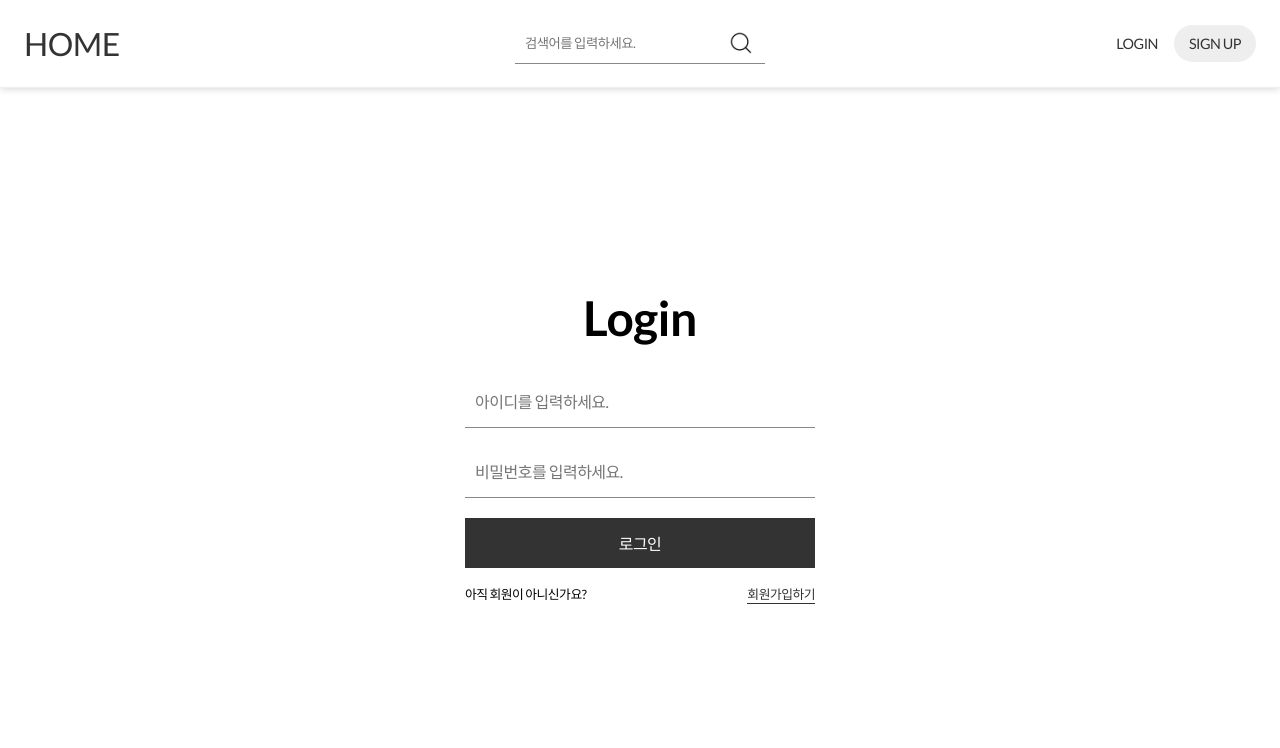
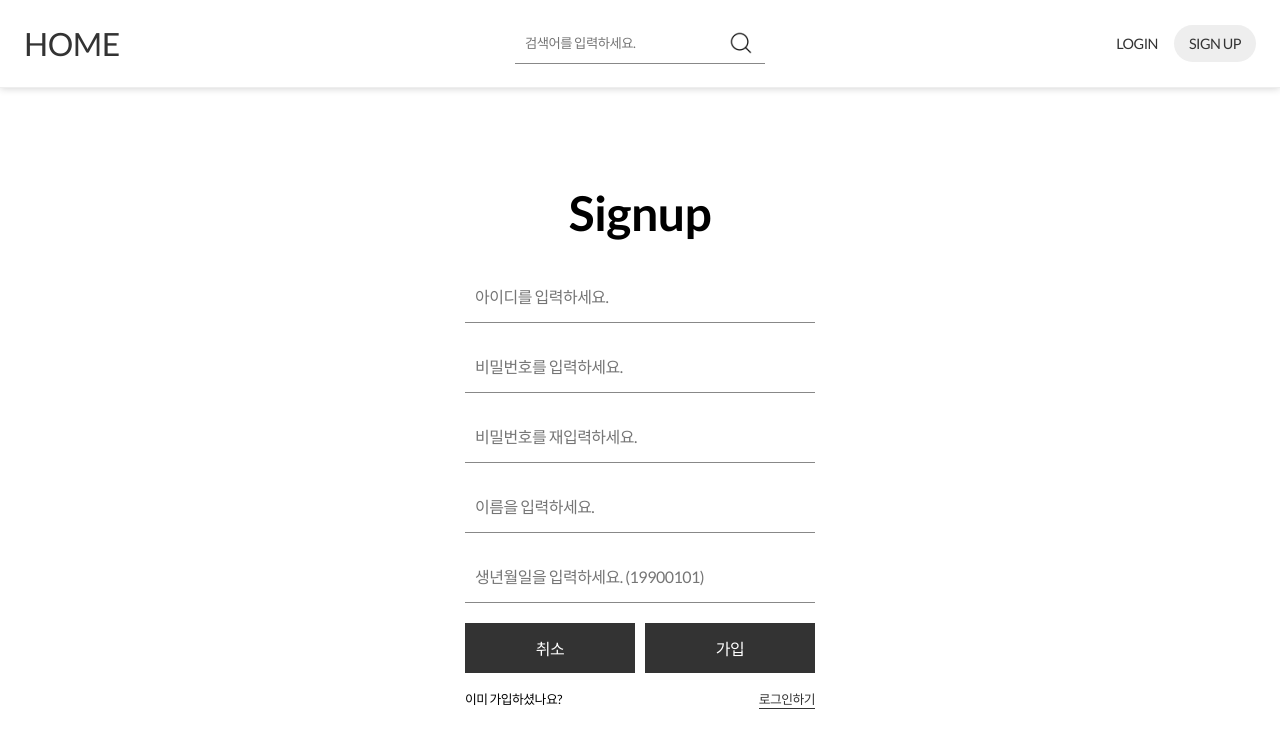
Before and after one commit to devpma/mini-project, a React (Create React App) app: page /search in a window 1280 px wide. Both pictures are taken after a click on the button "LOGIN". Shown: the top 748 px of the page. Built offline with nearby package versions, Linux system fonts and the light colour scheme; no server answers.

Commit message:
mission 4

```diff
--- a/src/App.css
+++ b/src/App.css
@@ -46,6 +46,7 @@ li {
   display: flex;
   flex-direction: column;
   text-align: center;
+  margin: 0 auto;
 }
 @keyframes rotation {
   0% {
--- a/src/components/MovieCard.css
+++ b/src/components/MovieCard.css
@@ -15,6 +15,13 @@
   font-size: 0;
   overflow: hidden;
 }
+
+.list-box .img.empty {
+  background: #eee;
+  height: 0;
+  padding-bottom: 150%;
+}
+
 .list-box p {
   margin: 0;
 }
--- a/src/components/MovieCard.js
+++ b/src/components/MovieCard.js
@@ -29,6 +29,7 @@ const MovieCard = ({ id, title, score, img }) => {
         const parsedWish = JSON.parse(cachedWish); // 캐시된 데이터가 있으면 이를 파싱하여 isWish와 wishlistDocId 상태를 설정
         setIsWish(parsedWish.isWish);
         setWishlistDocId(parsedWish.wishlistDocId);
+        console.log("캐시된 데이터 사용:", parsedWish); // 로그 추가
         return; // 캐시된 데이터가 있으면 Firestore에서 데이터를 가져오지 않고 함수가 종료
       }
 
@@ -48,6 +49,7 @@ const MovieCard = ({ id, title, score, img }) => {
             `wishlist-${user.uid}-${id}`,
             JSON.stringify({ isWish: true, wishlistDocId: docId }) // 이 데이터를 로컬 저장소에 캐시
           );
+          console.log("Firestore 데이터 사용: 위시리스트에 있음"); // 로그 추가
           //해당 영화가 위시리스트에 없는 경우
         } else {
           setIsWish(false); // 해당 영화가 위시리스트에 없음을 나타내는 상태를 설정
@@ -56,6 +58,7 @@ const MovieCard = ({ id, title, score, img }) => {
             `wishlist-${user.uid}-${id}`,
             JSON.stringify({ isWish: false, wishlistDocId: null }) // 이 상태를 로컬 저장소에 캐시
           );
+          console.log("Firestore 데이터 사용: 위시리스트에 없음"); // 로그 추가
         }
       } catch (error) {
         console.error("Error fetching wishlist status:", error);
@@ -102,6 +105,7 @@ const MovieCard = ({ id, title, score, img }) => {
           JSON.stringify(cachedWishlist)
         );
         window.dispatchEvent(new Event("wishlist-update")); // "wishlist-update"라는 커스텀 이벤트를 디스패치
+        console.log("위시리스트에 추가됨:", docRef.id); // 로그 추가
       } catch (error) {
         console.error("Error adding to wishlist:", error);
         setIsWish(false); // 호출하여 추가되지 않았음을 나타내는 상태를 설정
@@ -109,7 +113,7 @@ const MovieCard = ({ id, title, score, img }) => {
     }
   };
 
-  // 사용자가 위시리스트에서 특정 영화를 제거하는 기능을 구
+  // 사용자가 위시리스트에서 특정 영화를 제거하는 기능을 구현
   const removeFromWishlist = async () => {
     if (user && wishlistDocId) {
       try {
@@ -128,6 +132,7 @@ const MovieCard = ({ id, title, score, img }) => {
           JSON.stringify(updatedWishlist)
         ); // 업데이트된 위시리스트 데이터를 JSON 문자열로 변환하여 로컬 저장소에 저장
         window.dispatchEvent(new Event("wishlist-update")); // "wishlist-update"라는 커스텀 이벤트를 디스패치 // 위시리스트가 업데이트되었음을 애플리케이션의 다른 부분에 알림
+        console.log("위시리스트에서 제거됨:", wishlistDocId); // 로그 추가
       } catch (error) {
         console.error("Error removing from wishlist:", error);
         setIsWish(true); // 삭제되지 않았음을 나타내는 상태를 설정
@@ -147,6 +152,9 @@ const MovieCard = ({ id, title, score, img }) => {
 
   return (
     <div className="list-box">
+      {img === null ? (
+        <div className="img empty"></div>
+      ) : (
         <div className="img">
           <img
             src={`${imgBasePath}${img}`}
@@ -154,6 +162,7 @@ const MovieCard = ({ id, title, score, img }) => {
             onClick={() => navigate(`/${id}`)}
           />
         </div>
+      )}
       <div className="info">
         <p className="title">{title}</p>
         <p className="score">⭐️ {score}</p>
--- a/src/components/NavBar.css
+++ b/src/components/NavBar.css
@@ -71,7 +71,19 @@
 
 .logged-in .user-icon {
   font-size: 0;
+  display: flex;
+  align-items: center;
 }
+.logged-in .user-icon img {
+  max-width: 36px;
+  border-radius: 100%;
+  overflow: hidden;
+}
+.logged-in .user-icon .user-name {
+  font-size: 0.8rem;
+  margin-left: 0.8rem;
+}
+
 .logged-in-dropdown {
   position: absolute;
   background: #fff;
@@ -86,6 +98,18 @@
   flex-direction: column;
   opacity: 0;
   transition: all 0.2s;
+}
+.logged-in-dropdown:before {
+  content: "";
+  display: inline-flex;
+  width: 14px;
+  height: 14px;
+  background: url(../../public/images/icon-arw.png) no-repeat 50%;
+  background-size: cover;
+  position: absolute;
+  top: -13px;
+  right: 10px;
+  z-index: 1;
 }
 
 .logged-in-dropdown button {
@@ -166,6 +190,7 @@
 .nav-menu .menu li a {
   display: block;
 }
+.nav-menu .menu li button:after,
 .nav-menu .menu li a:after {
   content: "";
   display: inline-block;
@@ -178,6 +203,7 @@
   top: 0;
   transition: all 0.2s;
 }
+.nav-menu .menu li:hover button:after,
 .nav-menu .menu li:hover a:after {
   right: 10px;
 }
@@ -187,6 +213,23 @@
   margin-left: 0;
   margin-top: 2rem;
 }
+
+.nav-menu .user-info {
+  font-size: 1rem;
+  margin-bottom: 3rem;
+}
+.nav-menu .user-info img {
+  max-width: 36px;
+  border-radius: 100%;
+  overflow: hidden;
+}
+.nav-menu .user-info span {
+  font-size: 1.5rem;
+}
+.nav-menu .user-info span span {
+  font-weight: bold;
+}
+
 @media screen and (max-width: 768px) {
   .navbar-logo a {
     font-size: 1.5rem;
--- a/src/components/NavBar.js
+++ b/src/components/NavBar.js
@@ -1,5 +1,5 @@
-import React, { useState } from "react";
-import { Link, useNavigate, useLocation } from "react-router-dom";
+import React, { useEffect, useState } from "react";
+import { Link, useNavigate, useLocation, useParams } from "react-router-dom";
 import "./NavBar.css";
 import { getAuth, signOut } from "firebase/auth";
 import { app } from "../firebase"; // firebase.js에서 auth를 가져옵니다
@@ -13,6 +13,15 @@ const NavBar = ({ handleDarkMode }) => {
   const [isActive, setIsActive] = useState(false);
   const navigate = useNavigate();
   const { pathname } = useLocation();
+  const { params } = useParams();
+
+  const emailCut = () => {
+    if (user.reloadUserInfo.email) {
+      const email = user.reloadUserInfo.email;
+      const username = email.split("@")[0];
+      return username;
+    }
+  };
 
   const handleSearch = (e) => {
     const value = e.target.value;
@@ -23,6 +32,12 @@ const NavBar = ({ handleDarkMode }) => {
       navigate(`/`);
     }
   };
+
+  useEffect(() => {
+    if (pathname === "/") {
+      setSearch("");
+    }
+  }, [pathname]);
 
   const handleMenuSearch = (e) => {
     const value = e.target.value;
@@ -76,7 +91,11 @@ const NavBar = ({ handleDarkMode }) => {
         ) : (
           <div className="logged-in">
             <p className="user-icon">
-              <img src="/images/icon-user.png" alt="user icon" />
+              {user && user.photoURL ? (
+                <img src={user.photoURL} alt="" />
+              ) : (
+                <p className="user-name">{emailCut()} 님 어서오세요!</p>
+              )}
             </p>
             <div className="logged-in-dropdown">
               <button onClick={handleLogout}>SIGN OUT</button>
@@ -103,6 +122,20 @@ const NavBar = ({ handleDarkMode }) => {
             </li>
           </ul>
         ) : (
+          <>
+            <p class="user-info">
+              {user && user.photoURL ? (
+                <img src={user.photoURL} alt="" />
+              ) : (
+                <>
+                  <span>
+                    <strong>{emailCut()}</strong> 님
+                  </span>
+                  <br />
+                </>
+              )}
+              어서오세요!
+            </p>
             <ul className="menu">
               <li>
                 <button onClick={handleLogout}>SIGN OUT</button>
@@ -113,6 +146,7 @@ const NavBar = ({ handleDarkMode }) => {
                 </button>
               </li>
             </ul>
+          </>
         )}
         <div className="search-wrap">
           <input
--- a/src/page/Login/page.js
+++ b/src/page/Login/page.js
@@ -1,65 +1,123 @@
 import React, { useState } from "react";
 import { useNavigate } from "react-router-dom";
-import { getAuth, signInWithEmailAndPassword } from "firebase/auth";
-import { app } from "../../firebase"; // Firebase 초기화 설정 경로
-import { useAuth } from "../../components/AuthContext"; // AuthContext 경로를 맞게 수정
+import { createUserWithEmailAndPassword } from "firebase/auth";
+import { auth, db } from "../../firebase"; // firebase.js에서 auth와 db를 가져옴
+import { collection, addDoc } from "firebase/firestore"; // Firestore 함수 가져오기
 import "./style.css";
 
-const Login = () => {
+const Signup = () => {
+  const [userId, setUserId] = useState("");
+  const [password, setPassword] = useState("");
+  const [checkPassword, setCheckPassword] = useState("");
+  const [username, setUsername] = useState("");
+  const [birth, setBirth] = useState("");
+  const [errors, setErrors] = useState({});
+  const [success, setSuccess] = useState(false);
   const navigate = useNavigate();
-  const auth = getAuth(app);
-  const { user } = useAuth();
-  const [email, setEmail] = useState("");
-  const [password, setPassword] = useState("");
-  const [error, setError] = useState("");
+
+  const validate = () => {
+    const newErrors = {};
+    if (!userId) {
+      newErrors.userId = "아이디를 입력하세요. (test@email.com)";
+    } else if (!/\S+@\S+\.\S+/.test(userId)) {
+      newErrors.userId = "유효한 아이디를 입력하세요.";
+    }
+    if (!password) {
+      newErrors.password = "비밀번호를 입력하세요.";
+    } else if (password.length < 6) {
+      newErrors.password = "비밀번호는 최소 6자 이상이어야 합니다.";
+    }
+    if (password !== checkPassword) {
+      newErrors.checkPassword = "비밀번호는 일치해야합니다.";
+    }
+    if (!birth || birth.length !== 8) {
+      newErrors.birth = "정확한 생년월일을 입력해 주세요. (8자리)";
+    }
+    setErrors(newErrors);
+    return Object.keys(newErrors).length === 0;
+  };
 
   const handleSubmit = async (event) => {
     event.preventDefault();
-    try {
-      // Firebase Authentication을 통해 사용자를 로그인
-      await signInWithEmailAndPassword(auth, email, password);
-      navigate("/"); // 로그인 성공 시 홈 페이지로 이동
-    } catch (error) {
-      setError("로그인에 실패했습니다. 아이디와 비밀번호를 확인하세요.");
-      console.error(error);
+    if (validate()) {
+      try {
+        await createUserWithEmailAndPassword(auth, userId, password);
+        // Firestore에 사용자 정보 저장
+        await addDoc(collection(db, "users"), {
+          email: userId,
+          username: username,
+          birth: birth,
+        });
+        setSuccess(true);
+        navigate("/login");
+      } catch (error) {
+        if (error.code === "auth/email-already-in-use") {
+          setErrors({ userId: "이미 존재하는 이메일입니다." });
+        } else {
+          setErrors({ form: error.message });
+        }
+      }
     }
   };
 
-  if (user) {
-    navigate("/"); // 로그인 된 상태라면 홈 페이지로 이동
-    return null;
-  }
-
   return (
     <>
-      <form className="input-wrap login-wrap" onSubmit={handleSubmit}>
-        <h1>Login</h1>
+      <form className="input-wrap join-wrap" onSubmit={handleSubmit}>
+        <h1>Signup</h1>
         <input
           type="text"
           className="input"
           placeholder="아이디를 입력하세요."
-          value={email}
-          onChange={(e) => setEmail(e.target.value)}
+          onChange={(e) => setUserId(e.target.value)}
           required
         />
+        {errors.userId && <p className="alert">{errors.userId}</p>}
         <input
           type="password"
           className="input"
           placeholder="비밀번호를 입력하세요."
-          value={password}
+          required
           onChange={(e) => setPassword(e.target.value)}
+        />
+        {errors.password && <p className="alert">{errors.password}</p>}
+        <input
+          type="password"
+          className="input"
+          placeholder="비밀번호를 재입력하세요."
           required
+          onChange={(e) => setCheckPassword(e.target.value)}
         />
-        {error && <p className="alert">{error}</p>}
+        {errors.checkPassword && (
+          <p className="alert">{errors.checkPassword}</p>
+        )}
+        <input
+          type="text"
+          className="input"
+          placeholder="이름을 입력하세요."
+          required
+          onChange={(e) => setUsername(e.target.value)}
+        />
+        <input
+          type="number"
+          className="input"
+          placeholder="생년월일을 입력하세요. (19900101)"
+          required
+          onChange={(e) => setBirth(e.target.value)}
+        />
+        {errors.birth && <p className="alert">{errors.birth}</p>}
+        {errors.form && <p className="alert">{errors.form}</p>}
         <div className="btn-wrap">
-          <button type="submit">로그인</button>
+          <button type="button" onClick={() => navigate("/")}>
+            취소
+          </button>
+          <button type="submit">가입</button>
         </div>
         <p className="form-btm-txt">
-          아직 회원이 아니신가요? <a href="/signup">회원가입하기</a>
+          이미 가입하셨나요? <a href="/login">로그인하기</a>
         </p>
       </form>
     </>
   );
 };
 
-export default Login;
+export default Signup;
--- a/src/page/Login/style.css
+++ b/src/page/Login/style.css
@@ -66,3 +66,29 @@
   top: 0;
   border-bottom: 1px solid #333;
 }
+
+.sns-login {
+  display: flex;
+  font-size: 0;
+  margin-top: 2rem;
+  justify-content: center;
+}
+
+.sns-login li button {
+  font-size: 0;
+  border: none;
+  border-radius: 100%;
+  padding: 10px;
+  background-size: 24px;
+  width: 24px;
+  height: 24px;
+  background-repeat: no-repeat;
+  background-position: 50%;
+  background-size: 24px;
+  background-color: transparent;
+  cursor: pointer;
+}
+
+.sns-login .google button {
+  background-image: url("/public/images/icon-google.png");
+}
--- a/src/page/Signup/style.css
+++ b/src/page/Signup/style.css
@@ -11,29 +11,3 @@
   text-align: center;
   margin: 50px auto;
 }
-
-.sns-login {
-  display: flex;
-  font-size: 0;
-  margin-top: 2rem;
-  justify-content: center;
-}
-
-.sns-login li button {
-  font-size: 0;
-  border: none;
-  border-radius: 100%;
-  padding: 10px;
-  background-size: 24px;
-  width: 24px;
-  height: 24px;
-  background-repeat: no-repeat;
-  background-position: 50%;
-  background-size: 24px;
-  background-color: transparent;
-  cursor: pointer;
-}
-
-.sns-login .google button {
-  background-image: url("/public/images/icon-google.png");
-}
```
Also changed, not shown: public/images/icon-arw.png (added). Lines whose indentation alone changed are shown as unchanged.
